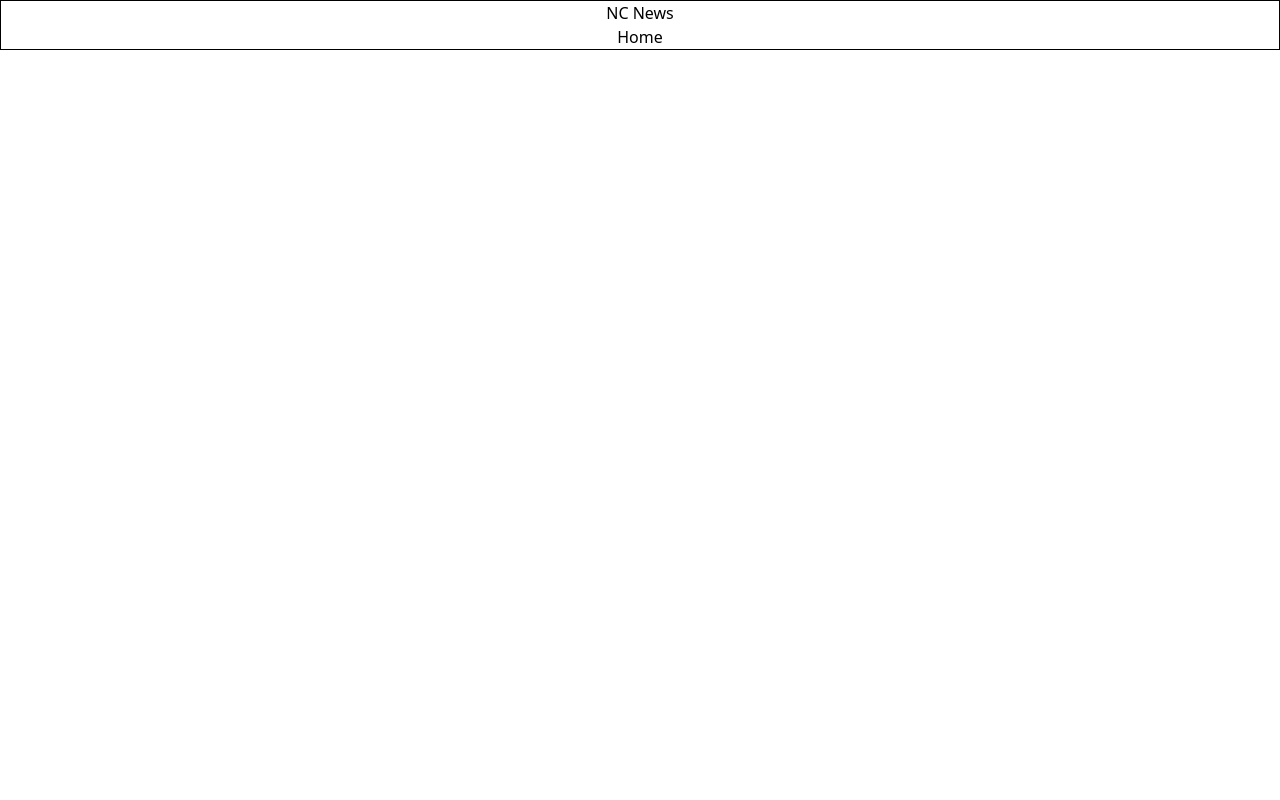
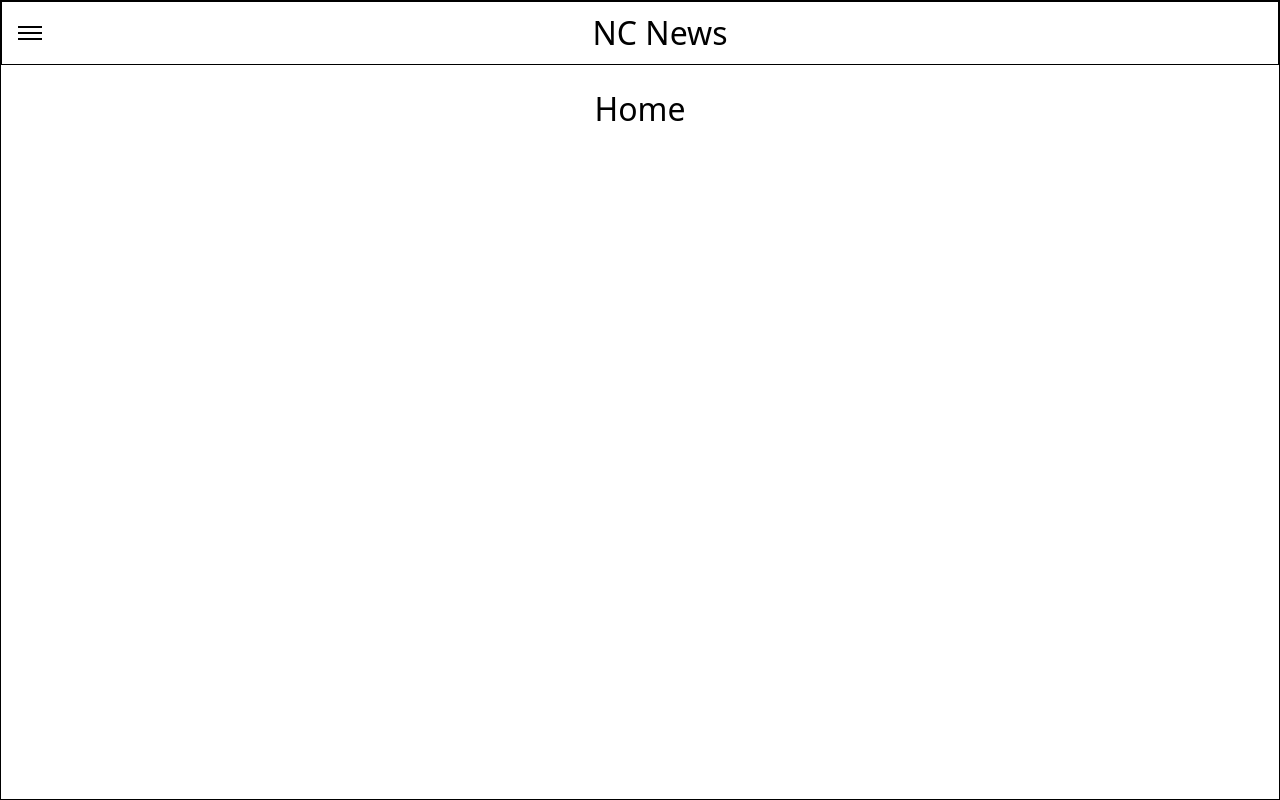
Before and after one commit to Antonio7098/NC-News, a React (Vite) app: page /home in a window 1280 px wide. Built offline with nearby package versions, Linux system fonts and the light colour scheme.

Commit message:
Created popout menu

```diff
--- a/src/App.jsx
+++ b/src/App.jsx
@@ -14,10 +14,11 @@ function App() {
   return (
     <BrowserRouter>
 
-      <div className = "flex flex-col justify-center items-center border w-full" >
+      <div className = "flex flex-col justify-center items-center border w-full h-screen gap-y-5" >
 
         <Menu/>
 
+        <div className="flex-grow">
         <Routes>
 
           <Route path="/home" element={< Homepage />}></Route>
@@ -29,6 +30,7 @@ function App() {
           <Route path="/topic/:topic_id" element={< Topic />}></Route>
 
         </Routes>
+        </div>
 
       </div>
 
--- a/src/components/Header.jsx
+++ b/src/components/Header.jsx
@@ -1,5 +1,5 @@
 export default function Header({text}) {
     return (
-        <h1>{text}</h1>
+        <h1 className="text-[2rem]">{text}</h1>
     )
 }
--- a/src/components/Menu.jsx
+++ b/src/components/Menu.jsx
@@ -1,7 +1,35 @@
 import {Header} from "../components"
+import {useState, useEffect} from "react"
+import {MenuIcon} from "./"
 
 export default function Menu() {
+    const [open, setOpen] = useState(false)
     return (
-        <Header text="NC News" />
+        <div className="relative flex flex-col w-full">
+
+            <div className="relative flex items-center border w-full h-16">
+
+                <div className="flex-grow flex justify-start pl-4">
+                    <button onClick={() => setOpen(old => !old)}>
+                        <MenuIcon />
+                    </button>
+                </div>
+
+                <Header
+                    className="absolute left-1/2 top-1/2 transform -translate-x-1/2 -translate-y-1/2"
+                    text="NC News"
+                />
+
+                <div className="flex-grow"></div>
+
+            </div>
+
+            {open && (
+                <div className="border flex justify-center fixed top-16 left-0 w-2/3 h-screen bg-white shadow-lg z-50">
+                    <h1 className="text-[1.3rem] margin-top-5">Menu</h1>
+                </div>
+            )}
+
+        </div>
     )
 }
--- /dev/null
+++ b/src/components/MenuIcon.jsx
@@ -0,0 +1,9 @@
+export default function() {
+    return (
+        <div className="space-y-1">
+            <div className="w-6 h-0.5 bg-black" />
+            <div className="w-6 h-0.5 bg-black" />
+            <div className="w-6 h-0.5 bg-black" />
+        </div>
+    )
+}
--- a/src/components/index.js
+++ b/src/components/index.js
@@ -3,3 +3,4 @@ export { default as ArticlesDisplay } from './ArticlesDisplay';
 export { default as CommentCard } from './CommentCard';
 export { default as Header } from './Header';
 export { default as Menu } from './Menu';
+export { default as MenuIcon } from './MenuIcon';
```
